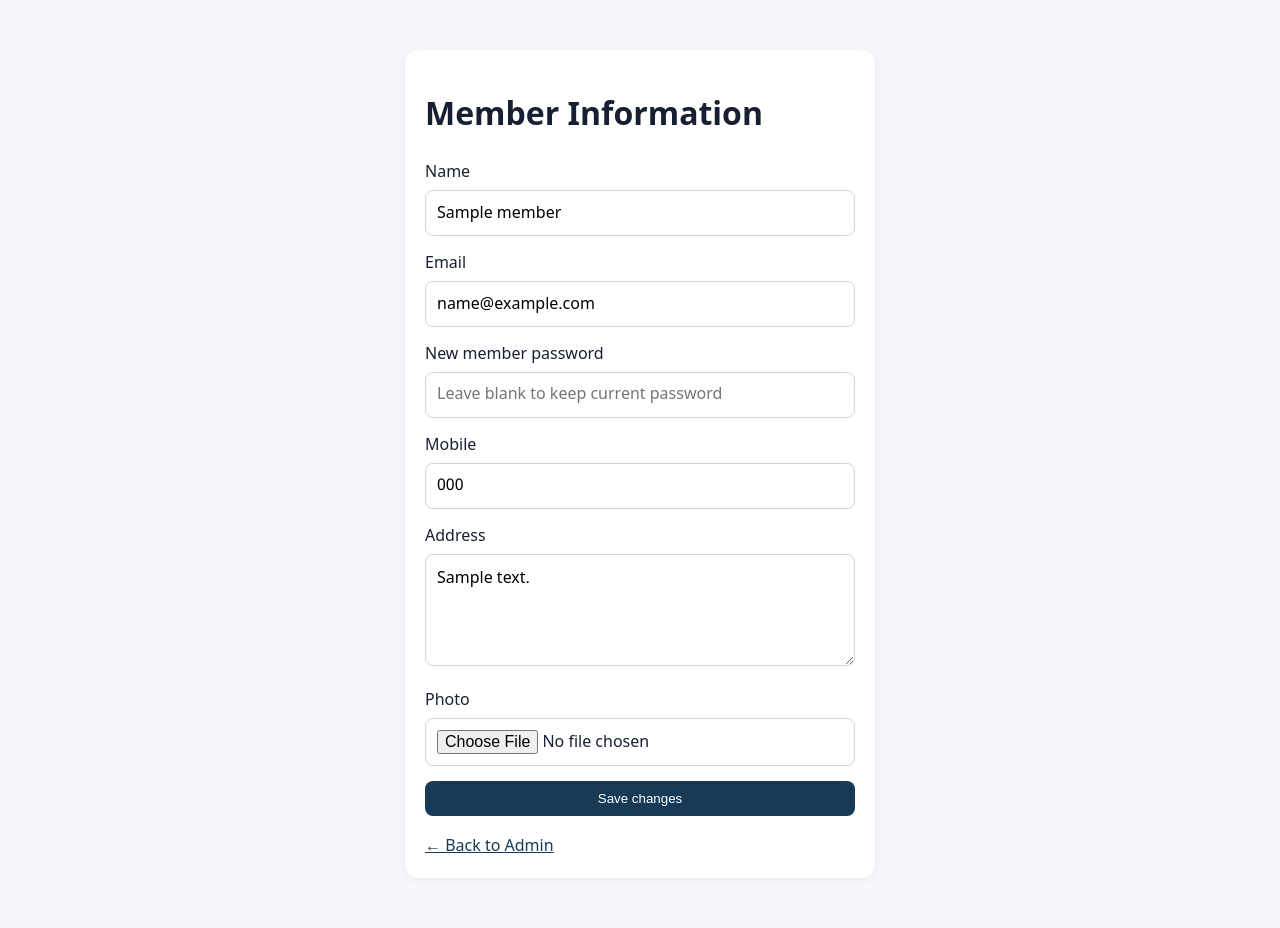
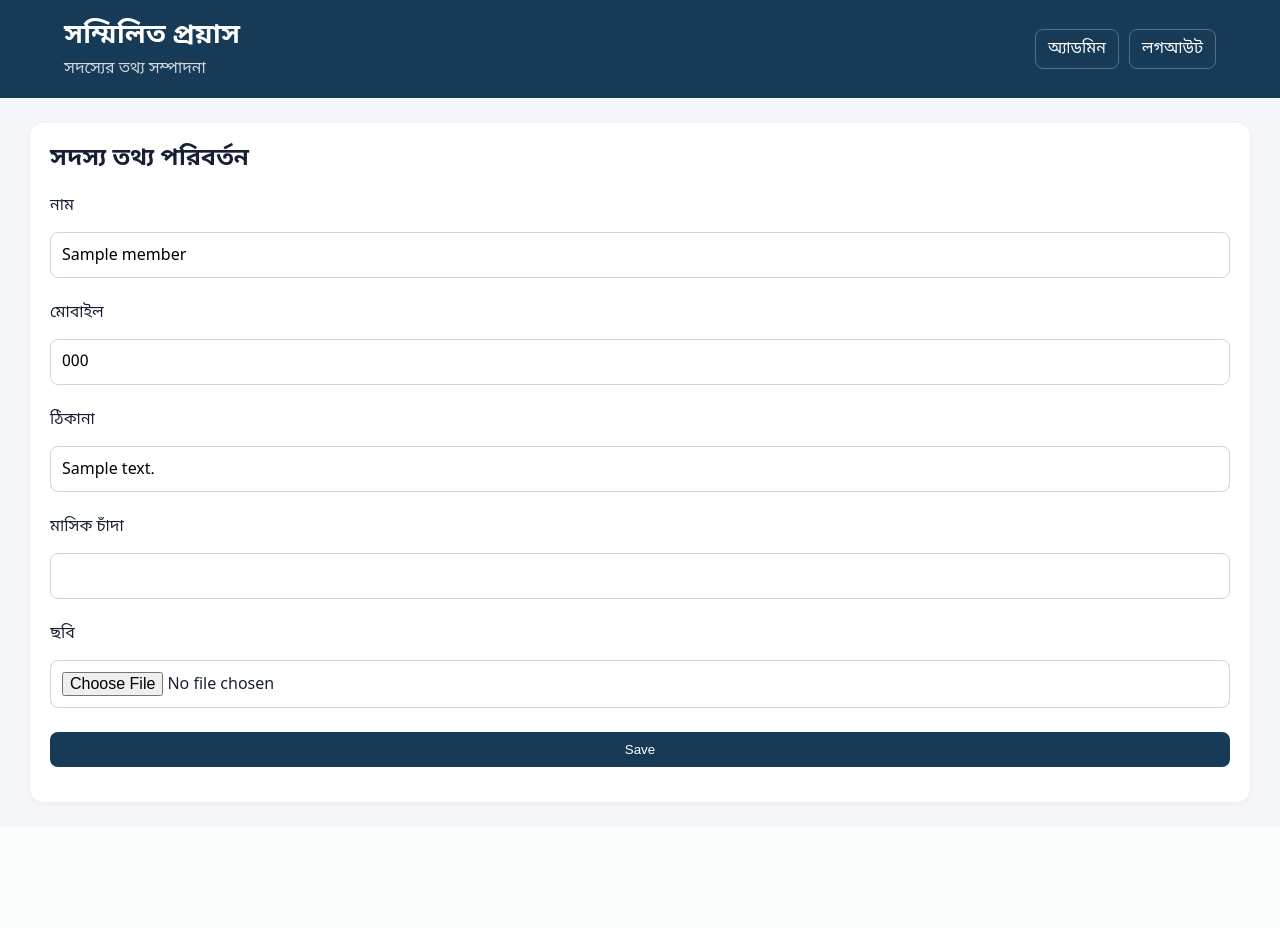
Before and after one commit to sommilito-proyash/sommilitoproyash, a Flask app: template templates/edit_member.html in a window 1280 px wide. After the commit the page ends 804 px from the top, so only its background shows below. Run offline with Flask 3, Linux system fonts and the light colour scheme; the template is opened without the code that fills it: most values are stand-ins (such as "Sample title", 1, 10 or a date in 2020); parts of the project's set-up code (start-up, migrations or seed data) failed here and were passed over.

Commit message:
Update edit_member.html

```diff
--- a/templates/edit_member.html
+++ b/templates/edit_member.html
@@ -1 +1 @@
-<!doctype html><html lang="en"><head><meta charset="utf-8"><meta name="viewport" content="width=device-width,initial-scale=1"><title>Edit Member</title><link rel="stylesheet" href="/static/style.css"></head><body><main class="login"><div class="panel"><h1>Member Information</h1><form method="post" enctype="multipart/form-data"><input type="hidden" name="year" value="{{request.args.get('year','')}}"><label>Name</label><input name="name" value="{{member.name}}" required><label>Email</label><input type="email" name="email" value="{{member.email or ''}}" required><label>New member password</label><input type="password" name="password" placeholder="Leave blank to keep current password"><label>Mobile</label><input name="phone" value="{{member.phone or ''}}"><label>Address</label><textarea name="address" rows="4">{{member.address or ''}}</textarea><label>Photo</label><input type="file" name="photo" accept="image/*"><button type="submit">Save changes</button></form><a href="/admin?year={{request.args.get('year','')}}">← Back to Admin</a></div></main></body></html>
+<!doctype html><html lang="bn"><head><meta charset="utf-8"><meta name="viewport" content="width=device-width,initial-scale=1"><title>Edit Member</title><link rel="stylesheet" href="/static/style.css"></head><body><header><div><h1>সম্মিলিত প্রয়াস</h1><p>সদস্যের তথ্য সম্পাদনা</p></div><nav><a href="/admin">অ্যাডমিন</a><a href="/logout">লগআউট</a></nav></header><main><div class="panel"><h2>সদস্য তথ্য পরিবর্তন</h2><form method="post" enctype="multipart/form-data" class="add-member-form"><label>নাম</label><input name="name" value="{{member.name}}" required><label>মোবাইল</label><input name="phone" value="{{member.phone}}"><label>ঠিকানা</label><input name="address" value="{{member.address}}"><label>মাসিক চাঁদা</label><input type="number" name="monthly" value="{{member.monthly}}" min="0" step="1"><label>ছবি</label><input type="file" name="photo" accept="image/*"><button>Save</button></form></div></main></body></html>
```
